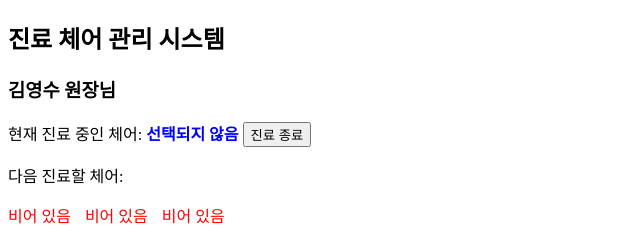
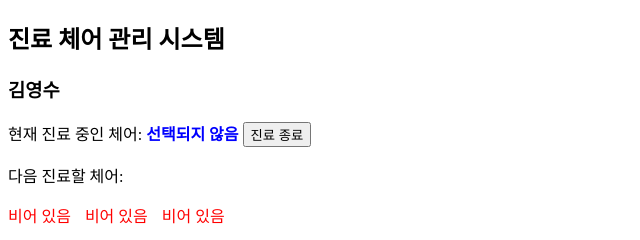
Before and after one commit to kimyungsoo/Doctor_sequence, a website: page popup.html in a window 1280 px wide. Shown: the top 240 px of the page, 0-640 px from the left. Drawn offline with Linux system fonts and the light colour scheme.

Commit message:
Update popup.html

```diff
--- a/popup.html
+++ b/popup.html
@@ -30,7 +30,7 @@
 
   <!-- 의사 1 -->
   <div>
-    <h3>김영수 원장님</h3>
+    <h3>김영수</h3>
     <p>현재 진료 중인 체어: <span id="currentChair1" class="current-chair">선택되지 않음</span>
       <button onclick="endCurrentChair('doctor1')">진료 종료</button>
     </p>
```
